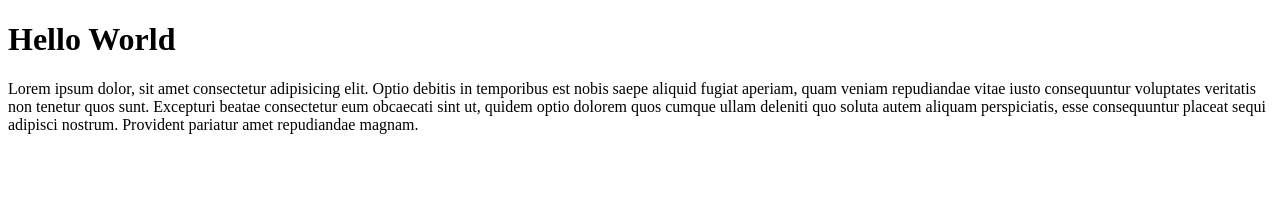
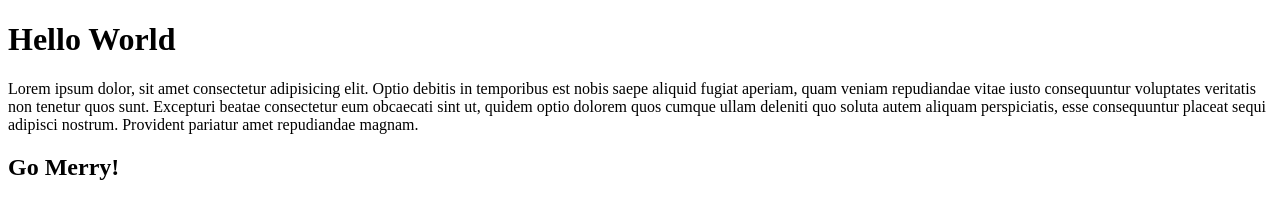
Before and after one commit to CoreyM-Dojo/gittest, a plain HTML site: page index.html in a window 1280 px wide. Drawn offline with Linux system fonts and the light colour scheme.

Commit message:
Added some more html

```diff
--- a/index.html
+++ b/index.html
@@ -9,5 +9,7 @@
     <h1>Hello World</h1>
     <p>Lorem ipsum dolor, sit amet consectetur adipisicing elit. Optio debitis in temporibus est nobis saepe aliquid fugiat aperiam, quam veniam repudiandae vitae iusto consequuntur voluptates veritatis non tenetur quos sunt.
     Excepturi beatae consectetur eum obcaecati sint ut, quidem optio dolorem quos cumque ullam deleniti quo soluta autem aliquam perspiciatis, esse consequuntur placeat sequi adipisci nostrum. Provident pariatur amet repudiandae magnam.</p>
+
+    <h2>Go Merry!</h2>
 </body>
 </html>
```
